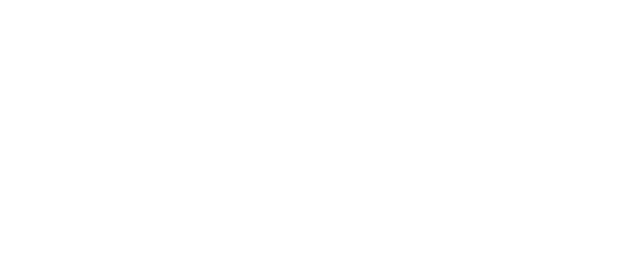
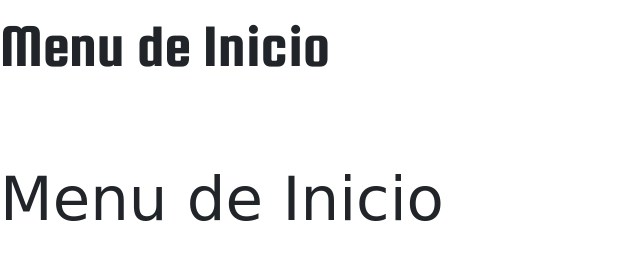
Before and after one commit to Orianig/Mastermind, a plain HTML site: page index.html in a window 1280 px wide. Shown: the whole page, without its empty margins (0-640 px from the left). Drawn offline with nearby package versions, Linux system fonts and the light colour scheme.

Commit message:
style: change font family CSS y HTML

```diff
--- a/css/style.css
+++ b/css/style.css
@@ -1,44 +1,26 @@
 :root {
     --c-primary-light: #BAE3E3;
-    --c-primary:#1aa1a0;
+    --c-primary: #1aa1a0;
     --c-primary-dark: #0F8584;
-    --c-secundary-light:#FAE8C8 ;
+    --c-secundary-light: #FAE8C8;
     --c-secundary: #EDB347;
     --c-secundary-dark: #E08B20;
-    --c-Tertiary-light: #F3D6D8 ;
+    --c-Tertiary-light: #F3D6D8;
     --c-Tertiary: #D7767C;
-    --c-Tertiary-dark:  #C7595F;
+    --c-Tertiary-dark: #C7595F;
     --c-font: #FBFBFB;
 }
 
 html,
 body {
-    font-size: 16px;
+    font-family: 'Shadows Into Light Two', cursive;
+    font-size: 61px;
     margin: 0;
 }
 
 /* FONT FAMILY */
 
-@font-face {
-    /*Squada One*/
-    font-family: 'font-1';
-    src: url('https://fonts.googleapis.com/css2?family=Crimson+Text:ital@1&family=IBM+Plex+Sans&family=Righteous&display=swap');
-}
-
-@font-face {
-    /*Shadows Into Light Two*/
-    font-family: 'font-2';
-    src: url('https://fonts.googleapis.com/css2?family=Crimson+Text:ital@1&family=IBM+Plex+Sans&family=Righteous&display=swap');
-}
 
 .font-1 {
-    font-family: 'Crimson Text', serif;
-    font-family: 'IBM Plex Sans', sans-serif;
-    font-family: 'Righteous', cursive;
+    font-family: 'Squada One', cursive;
 }
-
-.font-2 {
-    font-family: 'Crimson Text', serif;
-    font-family: 'IBM Plex Sans', sans-serif;
-    font-family: 'Righteous', cursive;
-}
--- a/index.html
+++ b/index.html
@@ -13,11 +13,24 @@
 
     <!-- CSS -->
     <link href="./css/style.css" rel="stylesheet">
-
+    <!-- FONT FAMILY -->
+    <!-- Squada One -->
+    <link rel="preconnect" href="https://fonts.googleapis.com">
+    <link rel="preconnect" href="https://fonts.gstatic.com" crossorigin>
+    <link href="https://fonts.googleapis.com/css2?family=Squada+One&display=swap" rel="stylesheet">
+    <!-- Shadows  Into Loght-->
+    <link rel="preconnect" href="https://fonts.googleapis.com">
+    <link rel="preconnect" href="https://fonts.gstatic.com" crossorigin>
+    <link href="https://fonts.googleapis.com/css2?family=Shadows+Into+Light&display=swap" rel="stylesheet">
 </head>
 
 <body>
 
+
+
+
+    <p class="font-1">Menu de Inicio</p>
+    <p>Menu de Inicio</p>
 
 
 
```
